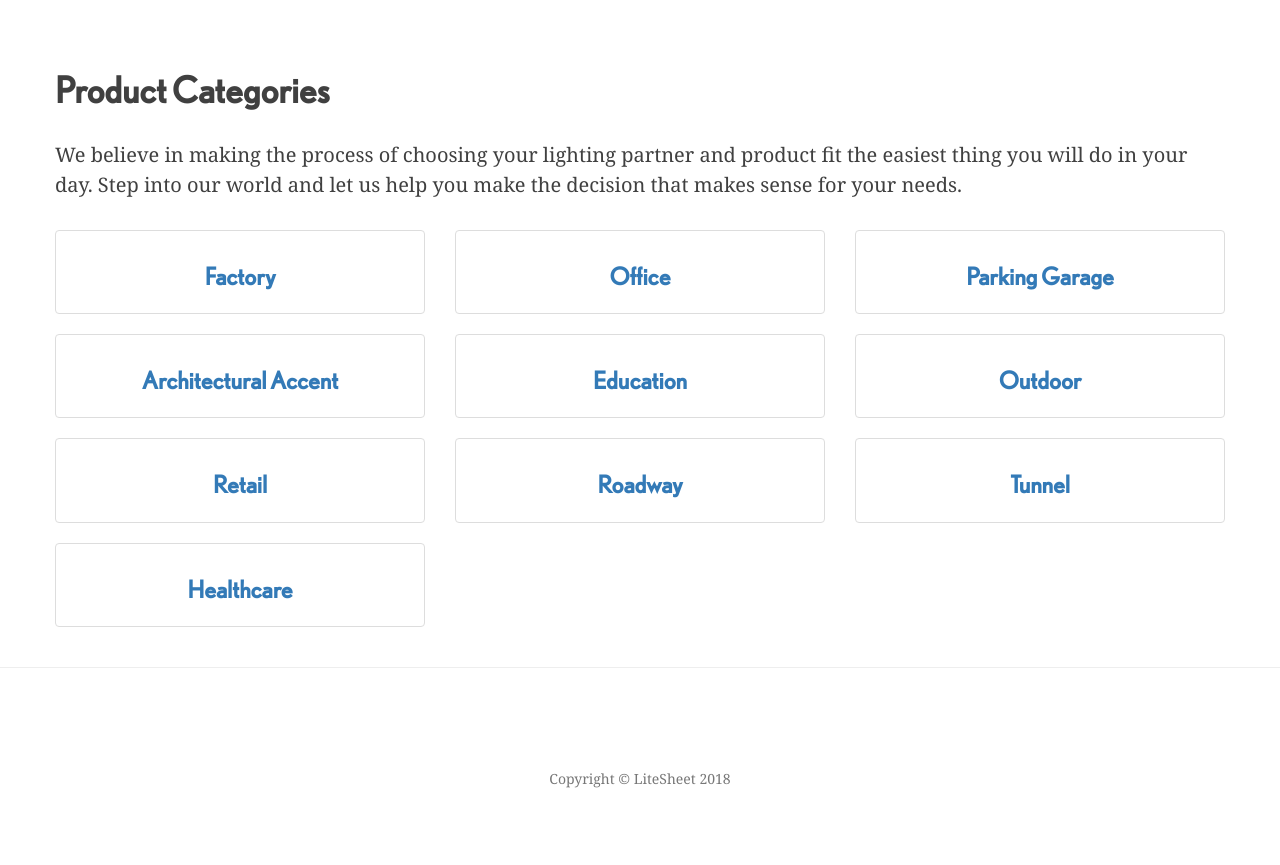
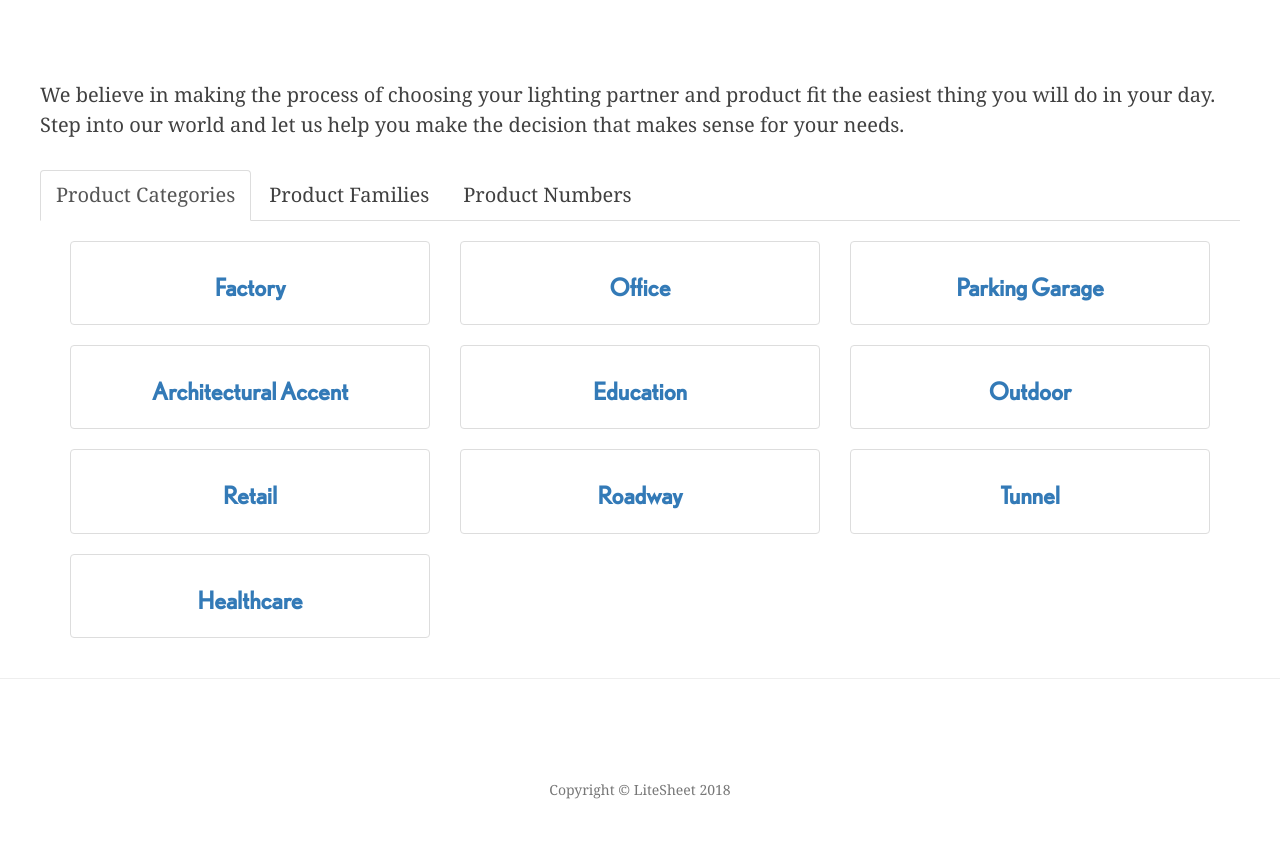
Before and after one commit to litesheet-site/litesheet-site.github.io, a Jekyll site: the page built from pages/products.md, in a window 1280 px wide. Shown: the part 322-1187 px from the top of the page. Built offline with Jekyll 4.4.1, drawn with Linux system fonts in a browser that asks for light colours; nearby versions of some CDN libraries.

Commit message:
product families completed

```diff
--- a/_config.yml
+++ b/_config.yml
@@ -36,6 +36,11 @@ defaults:
     layout: product-category
 - scope:
     path: ''
+    type: product-families
+  values:
+    layout: product-category
+- scope:
+    path: ''
     type: products
   values:
     layout: product
--- /dev/null
+++ b/_includes/products/product-category-nav-item.html
@@ -0,0 +1,11 @@
+<div class="col-sm-6 col-md-4">
+	<div class="thumbnail">
+		<div class="caption product-category__caption">
+
+			<a href="{{ item.url | relative_url }}">
+				<h3 class="text-primary">{{ item.title | escape }}</h3>
+			</a>
+
+		</div>
+	</div>
+</div>
--- a/_layouts/products.html
+++ b/_layouts/products.html
@@ -2,21 +2,87 @@
 layout: page
 ---
 
-<h1>Product Categories</h1>
+<!--description-->
+<div class="row">{{content}}</div>
 
-<div>{{content}}</div>
+<div class="row products__tabs">
 
-<div class="row">
+	<!--tabs-->
+	<ul class="nav nav-tabs" id="tabs" role="tablist">
 
-	{% for category in site.product-categories %}
-		<div class="col-sm-6 col-md-4">
-			<div class="thumbnail">
-				<div class="caption product-category__caption">
-					<a href="{{ category.url | relative_url }}">
-						<h3 class="text-primary">{{ category.title | escape }}</h3>
-					</a>
-				</div>
+		<!--product categories-->
+		<li class="nav-item active">
+			<a class="nav-link"
+			   id="nav-tab-categories"
+			   data-toggle="tab"
+			   href="#tab-categories"
+			   role="tab"
+			   aria-controls="tab-categories"
+			   aria-selected="true">
+
+				Product Categories
+			</a>
+		</li>
+
+		<!--product families-->
+		<li class="nav-item">
+			<a class="nav-link"
+			   id="nav-tab-families"
+			   data-toggle="tab"
+			   href="#tab-families"
+			   role="tab"
+			   aria-controls="tab-families"
+			   aria-selected="false">
+
+				Product Families
+			</a>
+		</li>
+
+		<!--product numbers-->
+		<li class="nav-item">
+			<a class="nav-link"
+			   id="nav-tab-numbers"
+			   data-toggle="tab"
+			   href="#tab-numbers"
+			   role="tab"
+			   aria-controls="contact"
+			   aria-selected="false">
+
+				Product Numbers
+			</a>
+		</li>
+	</ul>
+
+	<!--content-->
+	<div class="tab-content container" id="tabs-content">
+
+		<!--product categories-->
+		<div class="tab-pane fade in active" id="tab-categories" role="tabpanel" aria-labelledby="nav-tab-categories">
+			<div class="row">
+
+				{% for item in site.product-categories %}
+
+					{% include products/product-category-nav-item.html %}
+				{% endfor %}
 			</div>
 		</div>
-	{% endfor %}
+
+		<!--product families-->
+		<div class="tab-pane fade" id="tab-families" role="tabpanel" aria-labelledby="nav-tab-families">
+			<div class="row">
+
+				{% for item in site.product-families %}
+
+					{% include products/product-category-nav-item.html %}
+				{% endfor %}
+			</div>
+		</div>
+
+		<!--product numbers-->
+		<div class="tab-pane fade" id="tab-numbers" role="tabpanel" aria-labelledby="nav-tab-numbers">
+
+			<h3>todo product numbers</h3>
+
+		</div>
+	</div>
 </div>
--- a/_sass/products-page.scss
+++ b/_sass/products-page.scss
@@ -14,3 +14,11 @@ div.product-category__caption.caption, div.product__caption.caption {
   margin: auto;
   float: none;
 }
+
+.products__tabs {
+
+  .tab-content {
+    margin-top: 2rem;
+  }
+
+}
```
